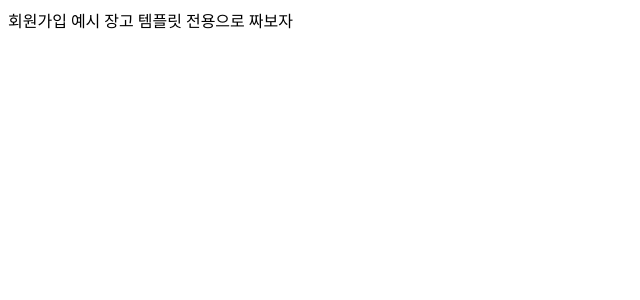
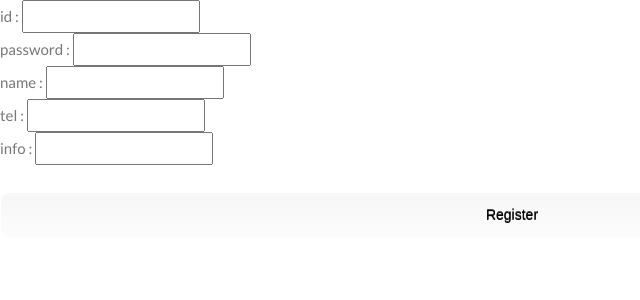
Before and after one commit to Realcheese94/PTSE, a Django app: page /register in a window 1280 px wide. Shown: the top 300 px of the page, without its empty margins (0-640 px from the left). Run offline with Django 3.2, Linux system fonts and the light colour scheme.

```diff
--- /dev/null
+++ b/ing.txt
@@ -0,0 +1,4 @@
+1. 회원가입 버튼 누르면 register.html 이동동작 보수, 값 전달
+2. ModelForm 이용하여 regist 에 검증 및 cleand_data? 활용 저장
+
+3. 모든 템플릿 이동 경로 및 저장 디비 관리ㄴ
--- a/static/css/Maincss.css
+++ b/static/css/Maincss.css
@@ -81,7 +81,7 @@ body, html {
 #log-in{
     background-color:black;
     width: 30%;
-    height: 90%;
+    height: 95%;
     margin-left: 35%;
     display: none;
     text-align: center;
--- a/templates/Main.html
+++ b/templates/Main.html
@@ -91,7 +91,7 @@ function aboutpage(){
         ID :<br>
         <input type="text" name="UserID" id="idform"><br><br>
         PASSWORD:<br>
-        <input type="password" name="UserPW" id="pwform"><br><br><br><br>
+        <input type="password" name="UserPW" id="pwform"><br><br><br>
         <button type="submit" name="signin" value="" class="css3button">Sign -  in</button><br><br>
       </form>
       <form method ="POST" action="/register">
--- a/templates/registuser.html
+++ b/templates/registuser.html
@@ -1,6 +1,34 @@
+<!DOCTYPE html>
+{% load staticfiles %}
 <html>
-    <head><title>Regist in PTSE</title></head>
-    <body>
-        회원가입 예시 장고 템플릿 전용으로 짜보자
-    </body>
+<title>Register PTSE</title>
+<meta name="viewport" content="width=device-width, initial-scale=1">
+<link rel="stylesheet" href="https://www.w3schools.com/w3css/4/w3.css">
+<link rel ="stylesheet" href="{% static 'css/Maincss.css'%}">
+<link rel="stylesheet" href="https://www.w3schools.com/w3css/4/w3.css">
+<link rel="stylesheet" href="https://fonts.googleapis.com/css?family=Lato">
+<link rel="stylesheet" href="https://cdnjs.cloudflare.com/ajax/libs/font-awesome/4.7.0/css/font-awesome.min.css">
+<link rel ="stylesheet" href="{% static 'css/Maincss.css'%}">
+
+</script>
+<script src ="{% static 'css/Log-in.js'%}"></script>
+<body>
+<div>
+  <form method="POST" action="/registcheck">
+    {% csrf_token %}
+  id :  <input type="text" name="ruserid" required><br>
+  password :  <input type="password" name="ruserpw" required><br>
+  name :  <input type="text" name="rusername" required><br>
+  tel :  <input type="text" name="rusertel" required><br>
+  info :  <input type="text" name="ruserinfo" required><br><br>
+
+  <button type="submit" name="register" value="" class="css3button">Register</button>
+</form>
+</div>
+
+
+
+
+
+</body>
 </html>
--- a/templates/userMain.html
+++ b/templates/userMain.html
@@ -39,7 +39,7 @@ function aboutpage(){
 
     <a href="#" class="w3-bar-item w3-button w3-hide-small" ><i class="fa fa-camera" ></i> Now-showing</a>
 
-    <a href="/" class="w3-bar-item w3-button w3-hide-small" onclick="logout()" id="logout" ><i class="fa fa-user" ></i> Log-out </a>
+    <a href="/logout" class="w3-bar-item w3-button w3-hide-small" onclick="logout()" id="logout" ><i class="fa fa-user" ></i> Log-out </a>
 
   </div>
 
--- a/testsql/urls.py
+++ b/testsql/urls.py
@@ -7,4 +7,5 @@ urlpatterns =[
     url(r'^loginuser$',views.loginuser,name='loginuser'),
     url(r'^logout$',auth_views.logout,{'next_page' : '/'}),
     url(r'^register$',views.registuser,name='register'),
+    url(r'^registcheck$',views.registercheck,name='registcheck'),
 ]
--- a/testsql/views.py
+++ b/testsql/views.py
@@ -4,6 +4,7 @@ from django.http import HttpResponse,HttpResponseRedirect
 from django.views.decorators.csrf import csrf_exempt
 from . import dao
 from django.contrib import messages
+#from .forms import  Resisterform,redirect
 
 # Create your views here.
 def index(request):
@@ -27,5 +28,35 @@ def loginuser(request):
         else:
              return HttpResponseRedirect('/')
 
+@csrf_exempt
 def registuser(request):
     return render(request,"registuser.html")
+
+
+@csrf_exempt
+def registercheck(request):
+    suserid = request.POST.get('ruserid')
+    alluser = dao.bringalluser()
+    #전체 유저중 아이디만 검색하여 id가 중복되는지를 검사하는 과정
+    for val in alluser:
+        #아이디는 중복 할 수 없기때문에 아이디가 겹치면 무조건 /register로...
+        if suserid==val["id"]:
+            return HttpResponseRedirect('/register')
+        else:
+            pass
+            #현재 아이디중 입력값과 동일한게 없다면? ->받아온다.
+            #공백,최대문자길이 html 단에서 처리....
+
+           # return HttpResponseRedirect('/')
+
+
+
+
+#informtion자료 보여주는 곳
+def Informations(request):
+    pass
+
+#스케쥴 관리 보여주는 view
+def Schedules(request):
+    pass
+ #   return render(request,"Information.html")
```
Also changed, not shown: testsql/dao.py (+17 -1 lines), testsql/forms.py (added, +8 -0 lines), mysqlproject/urls.py (line endings or trailing spaces).
